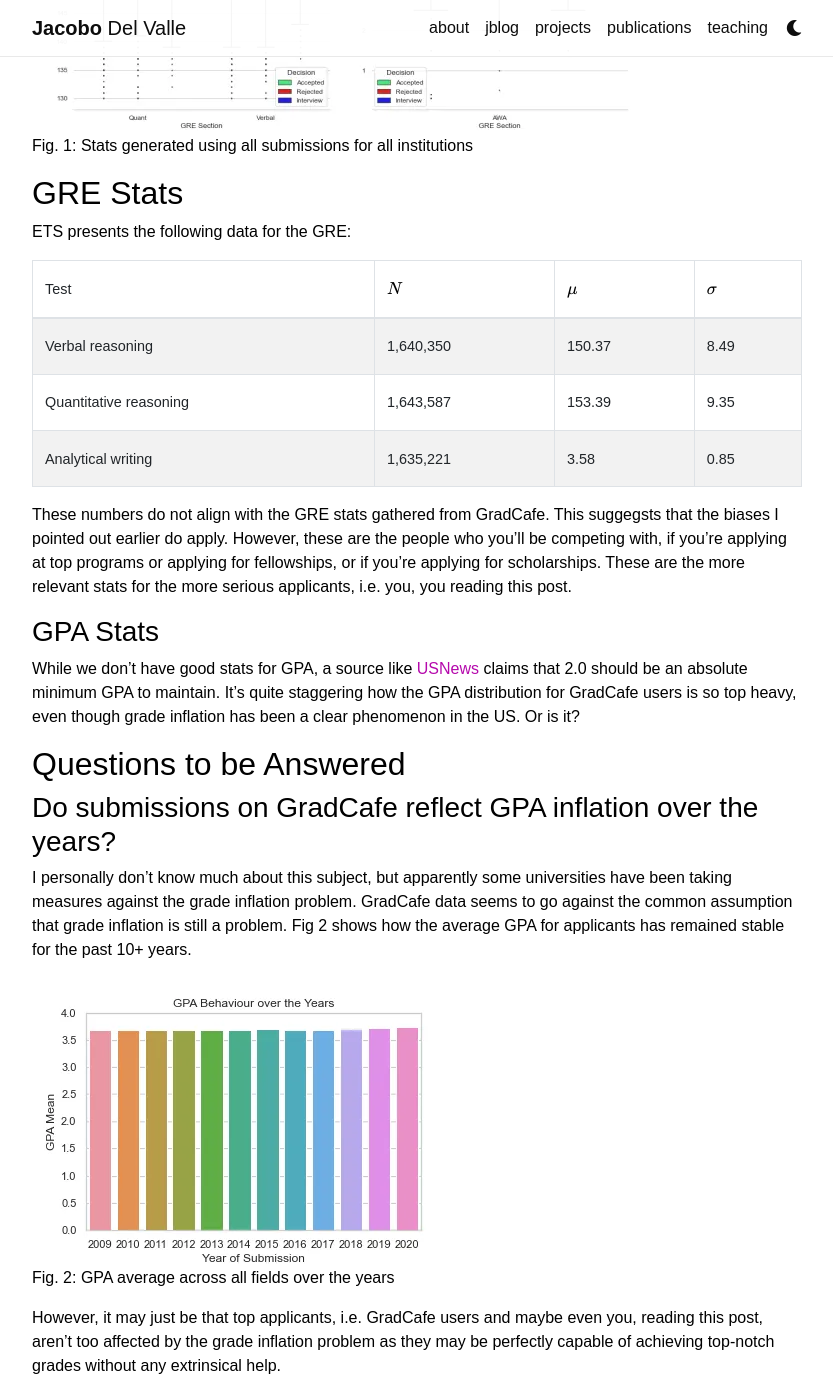
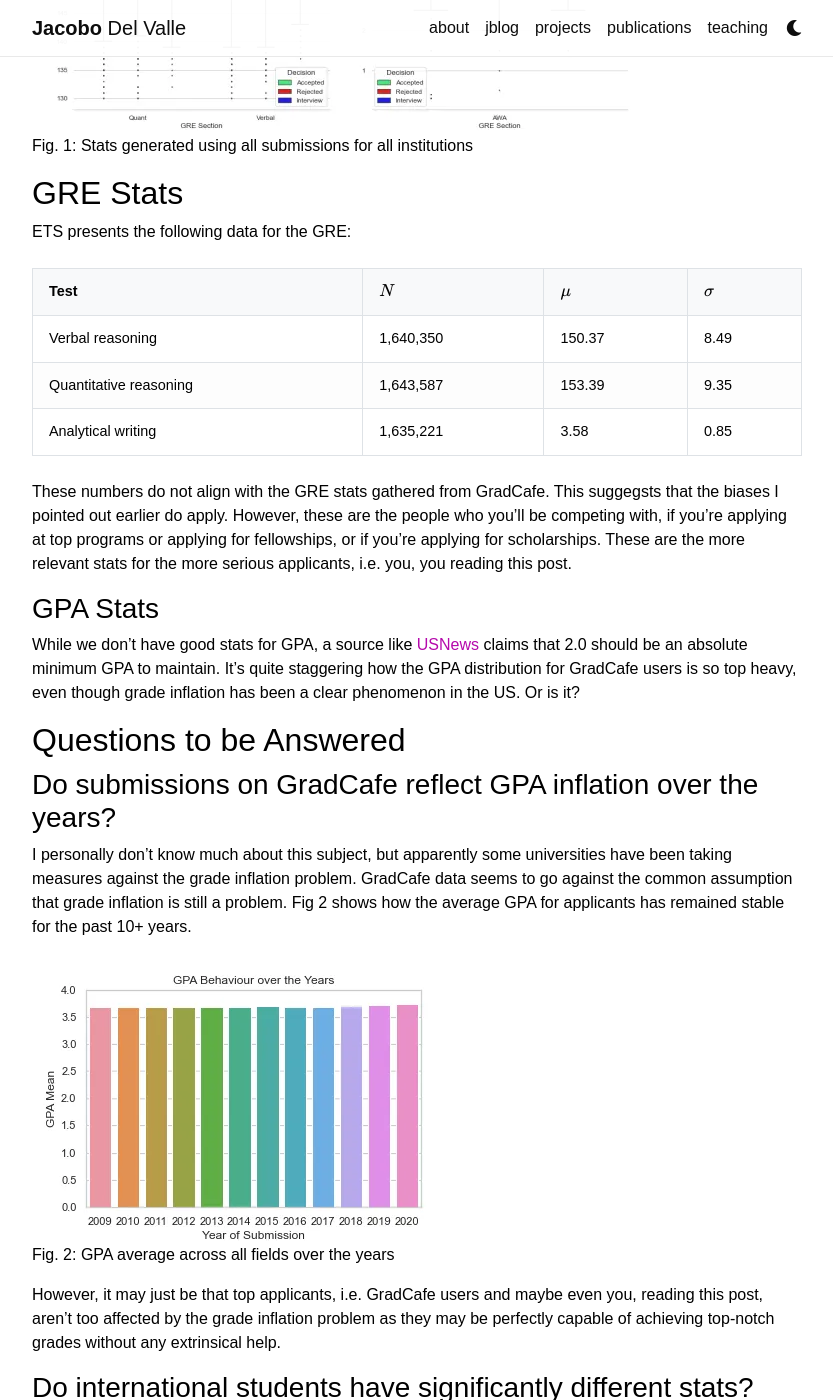
Before and after one commit to jjdelvalle/jjdv, a Jekyll site: the page built from _posts/2021-01-18-gradcafe-data.md, in a window 1280 px wide and 1400 px high, scrolled down 1947 px. Shown: the whole window, without its empty margins (223-1056 px from the left). Built offline with Jekyll 4.4.1, drawn with Linux system fonts in a browser that asks for light colours; nearby versions of some CDN libraries; some web fonts are replaced; a style sheet for code colours, icons or effects is not loaded.

Commit message:
more universal prettifying of tables in blog posts

```diff
--- a/_posts/2021-01-18-gradcafe-data.md
+++ b/_posts/2021-01-18-gradcafe-data.md
@@ -64,7 +64,6 @@ ETS presents the following data for the GRE:
 | Verbal reasoning | 1,640,350 | 150.37 | 8.49 |
 | Quantitative reasoning | 1,643,587 | 153.39 | 9.35 |
 | Analytical writing | 1,635,221 | 3.58 | 0.85 |
-{: .table .table-bordered .table-striped}
 
 These numbers do not align with the GRE stats gathered from GradCafe. This suggegsts that the biases I pointed out earlier do apply. However, these are the people who you'll be competing with, if you're applying at top programs or applying for fellowships, or if you're applying for scholarships. These are the more relevant stats for the more serious applicants, i.e. you, you reading this post.
 
--- a/_sass/_base.scss
+++ b/_sass/_base.scss
@@ -16,6 +16,32 @@ a, table.table a {
   }
   &:hover:after {
     width: 100%;
+  }
+}
+
+/* Global Markdown Table Styling */
+table {
+  width: 100%;
+  border-collapse: collapse;
+  margin: 1.5rem 0;
+  font-size: 0.95rem;
+
+  th, td {
+    /* Creates the thin lines dividing rows and columns */
+    border: 1px solid var(--global-divider-color, #dee2e6);
+    /* Adds breathing room inside the cells so numbers don't touch */
+    padding: 12px 16px;
+    text-align: left;
+  }
+
+  th {
+    background-color: var(--global-code-bg-color, #f8f9fa);
+    font-weight: 600;
+  }
+
+  /* Optional: Adds a subtle zebra-striping to alternating rows */
+  tr:nth-child(even) {
+    background-color: var(--global-code-bg-color, #fdfdfd);
   }
 }
 
```
